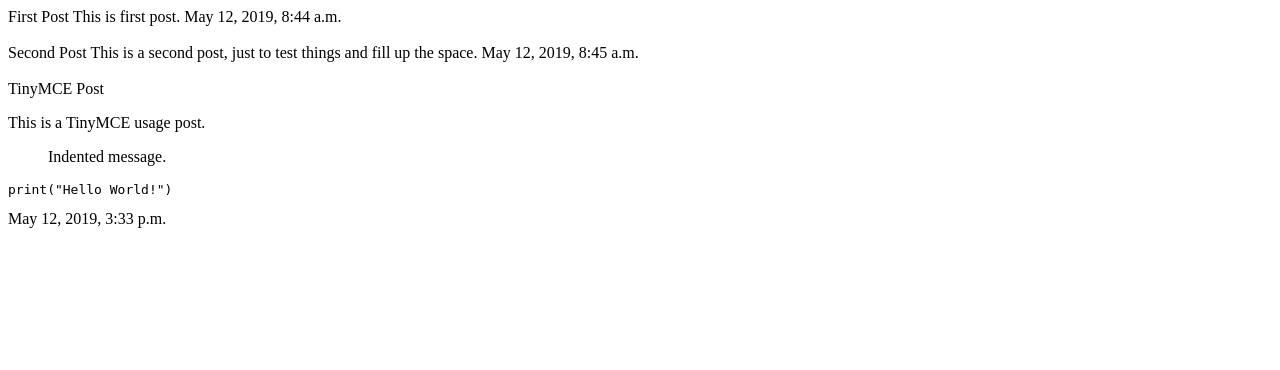
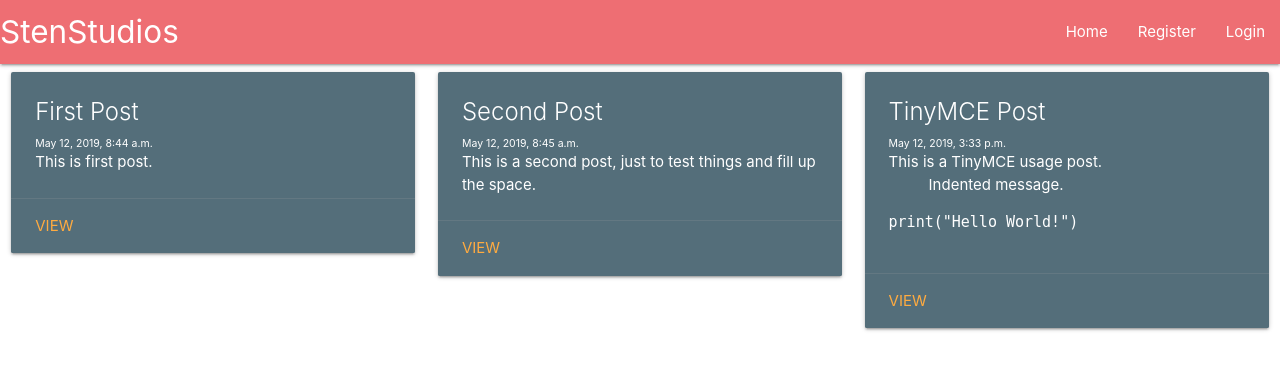
Before and after one commit to StenXe/stenstudios, a Django app: page / in a window 1280 px wide. Shown: the top 370 px of the page. Run offline with Django 3.2, Linux system fonts and the light colour scheme; data comes from the database, SQL or seed files in the repository; some libraries are stand-ins or nearby versions.

Commit message:
CSS styling, Cards and Navbar on Homepage

```diff
--- a/main/templates/main/homepage.html
+++ b/main/templates/main/homepage.html
@@ -2,14 +2,44 @@
 	<title>StenStudios - Create.Innovate.Blog.</title>
 	{% load static %}
 	<link href="{% static 'tinymce/css/prism.css' %}" rel="stylesheet">
+
+	<!-- Compiled and minified CSS -->
+    <link rel="stylesheet" href="https://cdnjs.cloudflare.com/ajax/libs/materialize/1.0.0/css/materialize.min.css">
+
+    <!-- Compiled and minified JavaScript -->
+    <script src="https://cdnjs.cloudflare.com/ajax/libs/materialize/1.0.0/js/materialize.min.js"></script>
 </head>
 <body>
-	{% for p in posts %}
-		{{p.title}}
-		{{p.content|safe}}
-		{{p.date}}
-		<br><br>
-	{% endfor %}
+
+
+	<nav>
+		<div class="nav-wrapper">
+		  <a href="#" class="brand-logo">StenStudios</a>
+		  <ul id="nav-mobile" class="right hide-on-med-and-down">
+			<li><a href="sass.html">Home</a></li>
+			<li><a href="badges.html">Register</a></li>
+			<li><a href="collapsible.html">Login</a></li>
+		  </ul>
+		</div>
+	</nav>
+
+	<div class="row">
+		{% for p in posts %}
+			<div class="col s12 m6 l4">
+			  <div class="card blue-grey darken-1">
+				<div class="card-content white-text">
+				  <span class="card-title">{{ p.title }}</span>
+				  <p style="font-size:70%">{{ p.date }}</p>
+				  <p>{{ p.content|safe }}</p>
+				</div>
+				<div class="card-action">
+				  <a href="#">View</a>
+				</div>
+			  </div>
+			</div>
+		{% endfor %}
+  </div>
+
 </body>
 
 <script src="{% static 'tinymce/js/prism.js' %}"></script>
```
